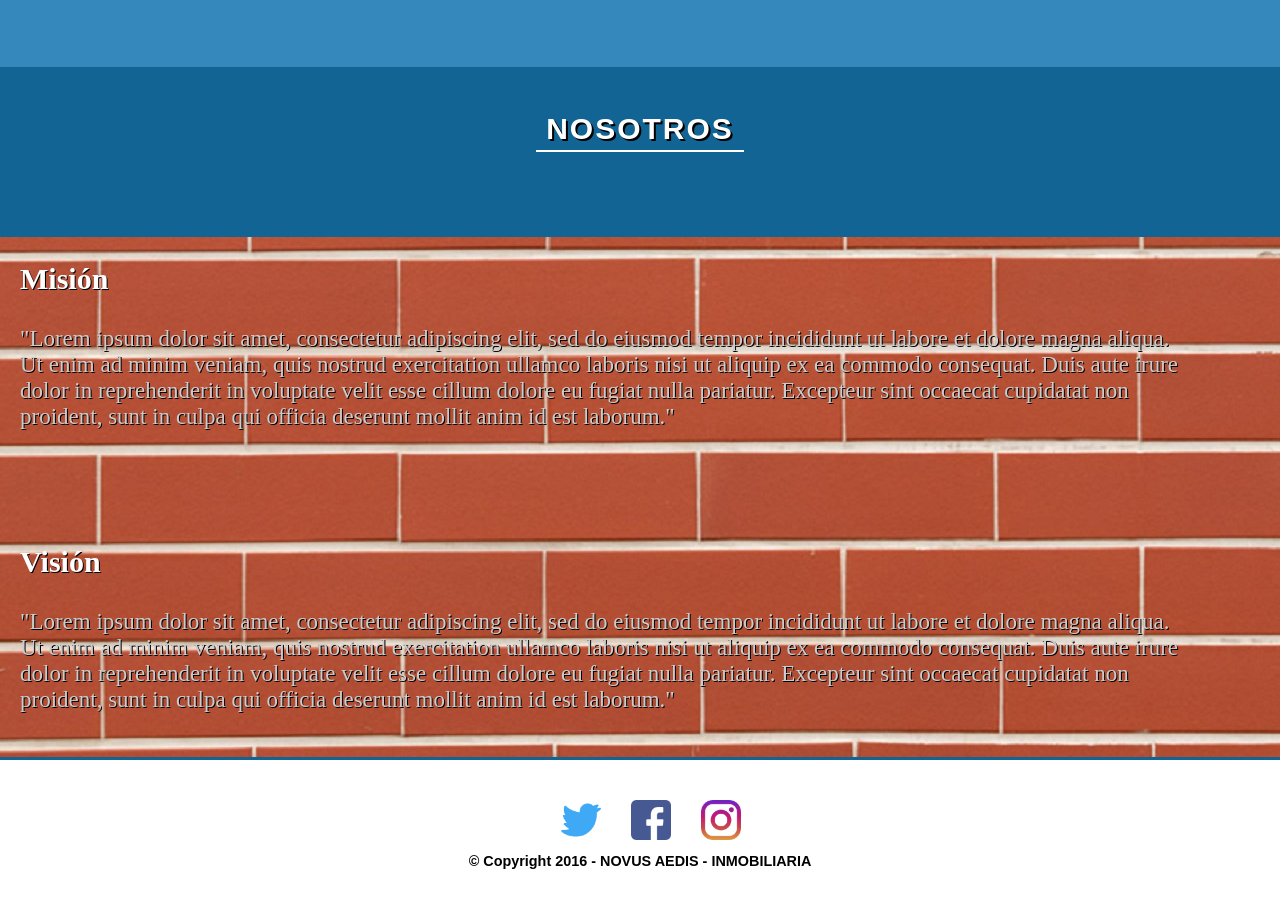
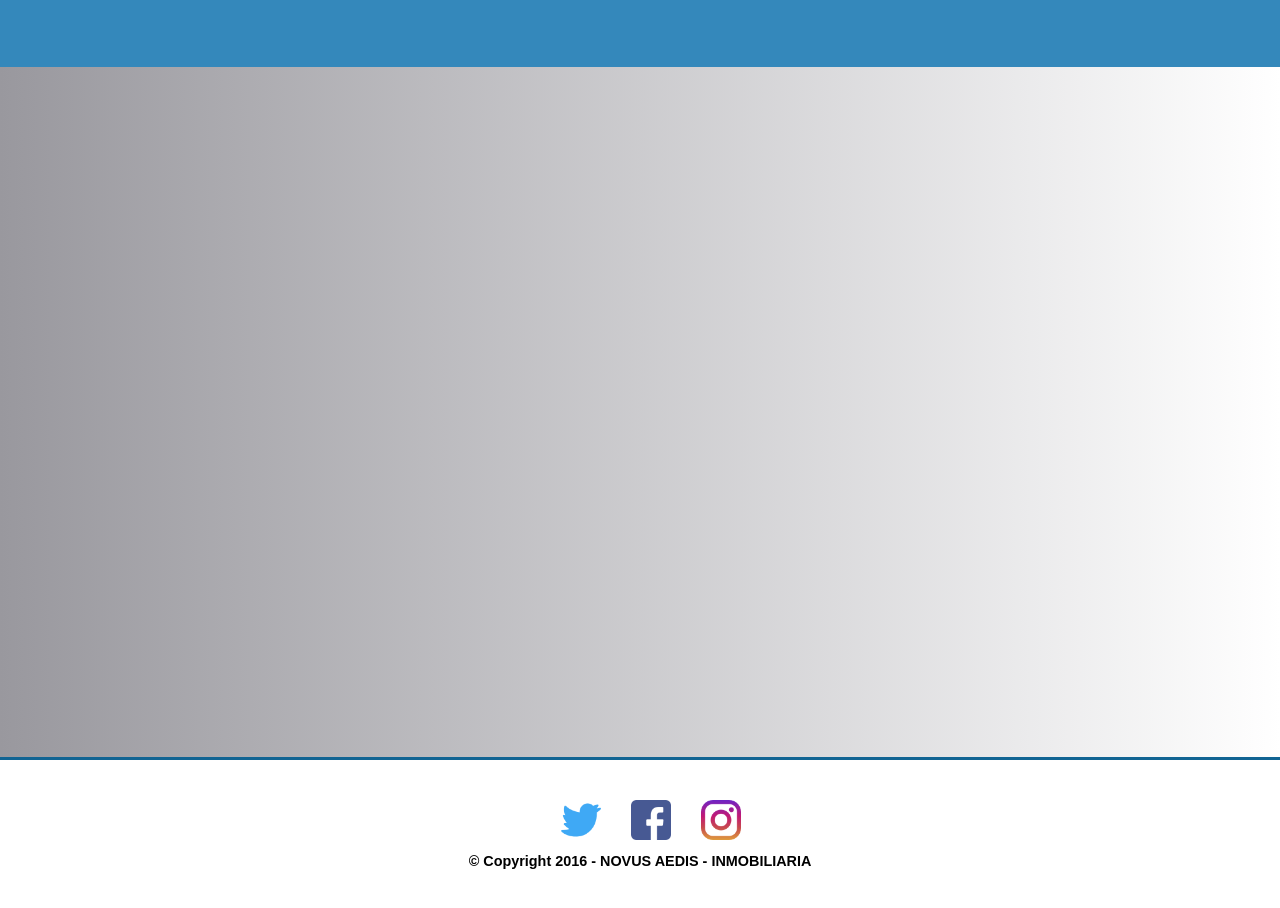
Before and after one commit to CarlosAlbertoMedina/Novus-Aedis, a plain HTML site: page index.html in a window 1280 px wide. Shown: the part 1618-2526 px from the top of the page. Drawn offline with nearby package versions, Linux system fonts and the light colour scheme; files whose address does not match are found by name.

Commit message:
segundo commit
Se retira la sección nosotros de la pagina inicial, y sus estilos css
peticion del cliente

```diff
--- a/css/estilos.css
+++ b/css/estilos.css
@@ -214,23 +214,7 @@ nav {
 
 }
 
-.contenidoDos{
-    width: 100%;
-    height: 680px;
-    margin:auto;
-    overflow: hidden;
 
-
-
-
-    /*
-     background-image: url('../img/2.jpg');
-    background-repeat: repeat-y;
-    background-repeat: repeat-x; */
-
-
-
-}
 .cont{
     height: 100%;
     width: 100%;
@@ -244,15 +228,6 @@ nav {
     height: 20%;
     text-align: center;
     background:#116493;
-
-}
-.contenidoTituloDos{
-
-    width: 100%;
-
-    height: 25%;
-    text-align: center;
-    background-color:#116493;
 
 }
 
--- a/index.html
+++ b/index.html
@@ -9,20 +9,9 @@
 	<link rel="stylesheet" type="text/css" href="fonts/style.css">
 	<script src="http://code.jquery.com/jquery-latest.js"></script>
 	<script src="main.js"></script>
-	<script type="text/javascript">
-		window.onload = function(){
-		document.onmousemove = function(ev){
 
-			var x = -ev.clientX / 6;
-			var y = -ev.clientY / 6;
-			document.body.style.backgroundPosition = x +'px ' + y + 'px';
-		};
-
-		};
-
-	</script>
 </head>
-<body style="background: url(img/fondo.jpg);">
+<body>
 
 <header>
 
@@ -91,24 +80,6 @@
  </div>
  </div>
 </div>
-<div class="contenidoDos">
-<div class="contenidoTituloDos">
-<h2>Nosotros</h2>
-</div>
-    <div class="contenido-serviciosDos">
-    <div class="text">
-      <h3>Misión</h3> "Lorem ipsum dolor sit amet, consectetur adipiscing elit, sed do eiusmod tempor incididunt ut labore et dolore magna aliqua. Ut enim ad minim veniam, quis nostrud exercitation ullamco laboris nisi ut aliquip ex ea commodo consequat. Duis aute irure dolor in reprehenderit in voluptate velit esse cillum dolore eu fugiat nulla pariatur. Excepteur sint occaecat cupidatat non proident, sunt in culpa qui officia deserunt mollit anim id est laborum."
-
- </div>
- </div>
-<div class="contenido-serviciosDos">
-        <div class="text">
-      <h3>Visión</h3> "Lorem ipsum dolor sit amet, consectetur adipiscing elit, sed do eiusmod tempor incididunt ut labore et dolore magna aliqua. Ut enim ad minim veniam, quis nostrud exercitation ullamco laboris nisi ut aliquip ex ea commodo consequat. Duis aute irure dolor in reprehenderit in voluptate velit esse cillum dolore eu fugiat nulla pariatur. Excepteur sint occaecat cupidatat non proident, sunt in culpa qui officia deserunt mollit anim id est laborum."
-    </div>
-
-
-</div>
-
 </section>
 <footer>
 <p class="icon-social">
```
